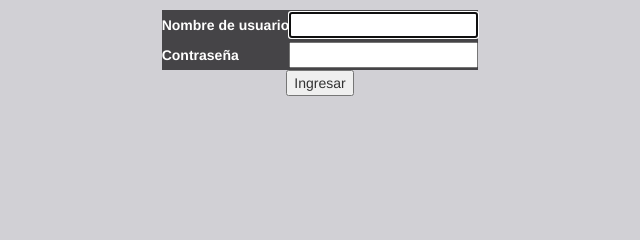
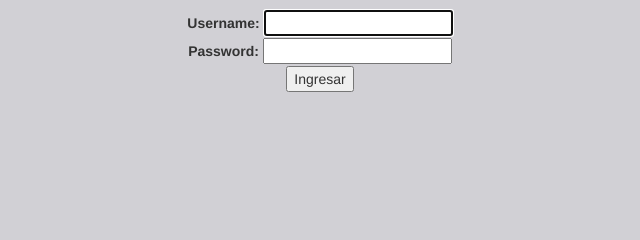
Before and after one commit to pablogeovanny/OpenGPS, a Django app: page /accounts/login/ in a window 1280 px wide. Shown: the part 130-370 px from the top of the page, without its empty margins (320-960 px from the left). Run offline with Django 3.2, Linux system fonts and the light colour scheme; some libraries are stand-ins or nearby versions.

Commit message:
Update login.html

```diff
--- a/templates/registration/login.html
+++ b/templates/registration/login.html
@@ -19,21 +19,12 @@
 {% csrf_token %}
 <center>
 <div>
-<table style="border: 0px">
-<tr>
-    <!-- <td>{{ form.username.label_tag }}</td> -->
-  <td style="border: 0px"><b>Nombre de usuario</b></td>
+  <td>{{ form.username.label_tag }}</td>
   <td>{{ form.username }}</td>
-</tr>
 </div>
-
 <div>
-<tr>
-  <!-- <td>{{ form.password.label_tag }}</td> -->
-  <td style="border: 0px"><b>Contraseña</b></td>
+  <td>{{ form.password.label_tag }}</td>
   <td>{{ form.password }}</td>
-  <tr>
-</table>
 </div>
 
 <div>
```
